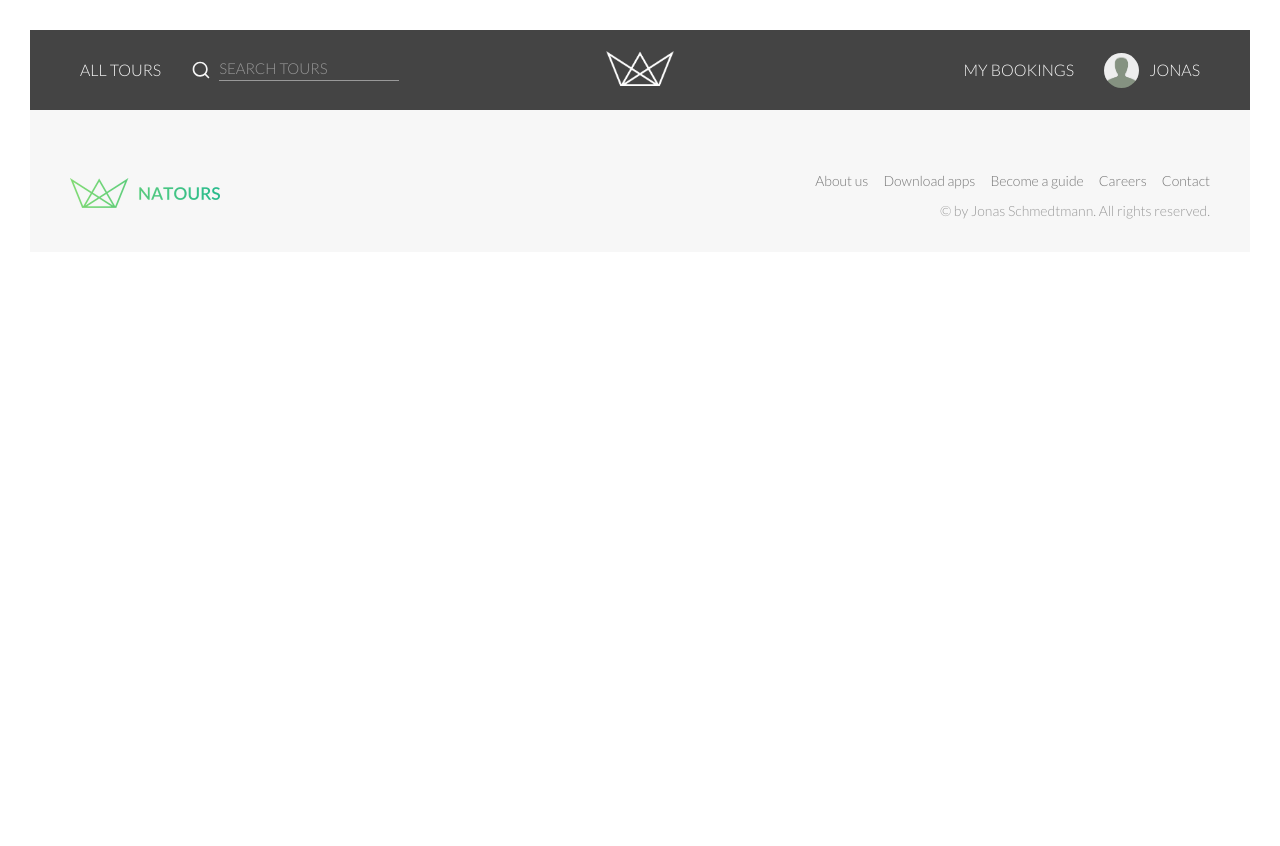
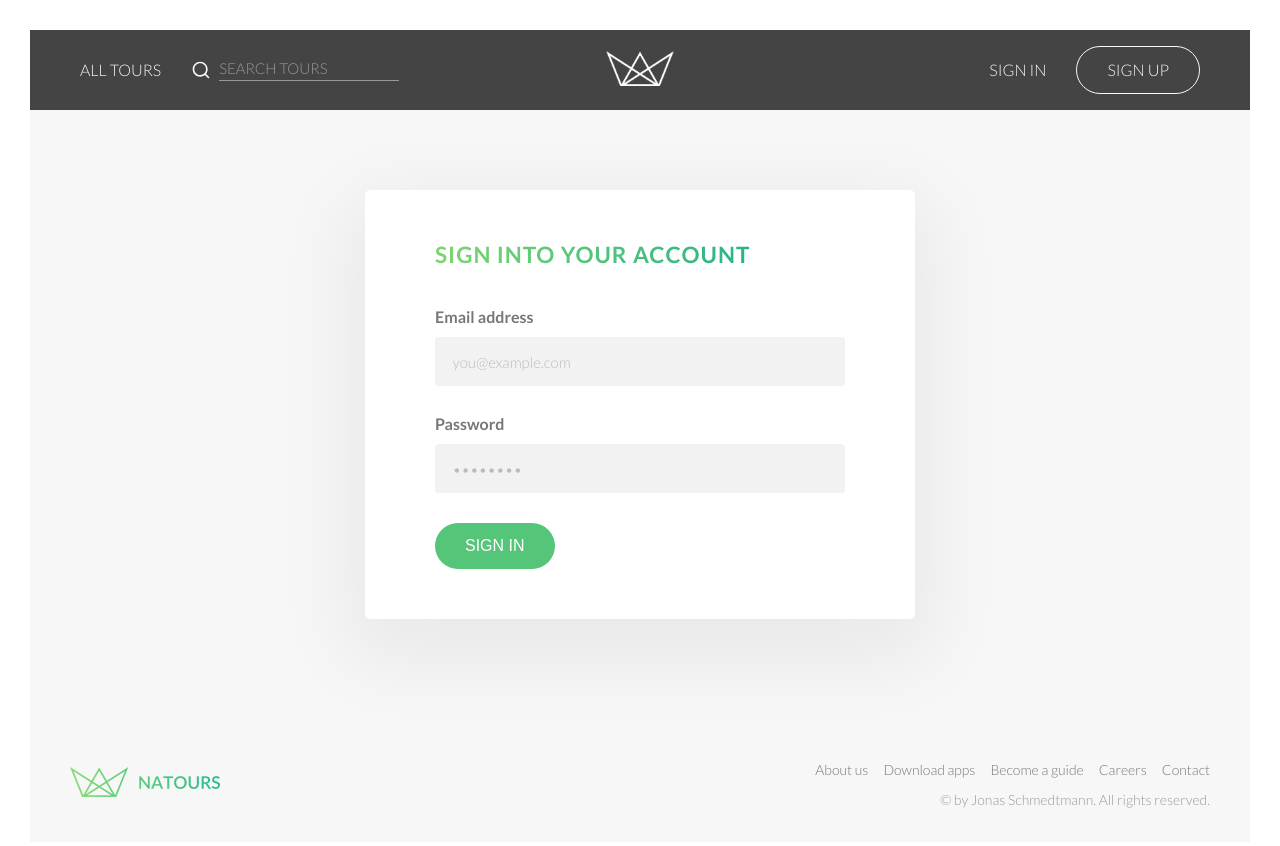
Before and after one commit to kimochiee/mern-natours, a React (Vite) app in the folder client/: page /sign-in in a window 1280 px wide. Shown: the top 846 px of the page. Before the commit the page ends 800 px from the top, so only its background shows below. Built offline with nearby package versions, Linux system fonts and the light colour scheme.

Commit message:
complete sign in functionality

```diff
--- a/client/index.html
+++ b/client/index.html
@@ -9,12 +9,7 @@
     />
     <link rel="shortcut icon" type="image/png" href="/favicon.png" />
     <base href="/" />
-    <title>Natours | Home</title>
-    <!-- <script src="https://api.mapbox.com/mapbox-gl-js/v0.50.0/mapbox-gl.js"></script>
-    <link
-      href="https://api.mapbox.com/mapbox-gl-js/v0.50.0/mapbox-gl.css"
-      rel="stylesheet"
-    /> -->
+    <title>Natours</title>
   </head>
   <body>
     <div id="root"></div>
--- a/client/src/App.jsx
+++ b/client/src/App.jsx
@@ -5,6 +5,8 @@ import Footer from './components/Footer'
 
 import Home from './pages/Home'
 import Tour from './pages/Tour'
+import Signin from './pages/Signin'
+import Signup from './pages/Signup'
 
 function App() {
   return (
@@ -12,6 +14,8 @@ function App() {
       <Header />
       <Routes>
         <Route path="/" element={<Home />} />
+        <Route path="/sign-in" element={<Signin />} />
+        <Route path="/sign-up" element={<Signup />} />
         <Route path="/tour/:tourId" element={<Tour />} />
       </Routes>
       <Footer />
--- a/client/src/components/Header.jsx
+++ b/client/src/components/Header.jsx
@@ -20,13 +20,13 @@ function Header() {
         <img src="img/logo-white.png" alt="Natours logo" />
       </div>
       <nav className="nav nav--user">
-        <a href="#" className="nav__el">My bookings</a>
+        {/* <a href="#" className="nav__el">My bookings</a>
         <a href="#" className="nav__el">
           <img src="img/users/default.jpg" alt="User photo" className="nav__user-img" />
           <span>Jonas</span>
-        </a>
-        {/* <button className="nav__el">Log in</button>
-        <button className="nav__el nav__el--cta">Sign up</button> */}
+        </a> */}
+        <a className="nav__el" href="/sign-in">Sign in</a>
+        <a className="nav__el nav__el--cta" href="/sign-up">Sign up</a>
       </nav>
     </header>
   )
--- a/client/src/pages/Home.jsx
+++ b/client/src/pages/Home.jsx
@@ -1,11 +1,8 @@
 import { useEffect, useState } from "react"
 
 import TourCard from "../components/TourCard"
-import { setTitle } from "../utils/setTitle"
 
 function Home() {
-  setTitle("Home")
-
   const [loading, setLoading] = useState(true)
   const [tours, setTours] = useState([])
 
--- /dev/null
+++ b/client/src/pages/Signin.jsx
@@ -0,0 +1,87 @@
+import { useState } from "react"
+import { useNavigate } from "react-router-dom"
+
+function Signin() {
+  const [formData, setFormData] = useState({})
+  const [loading, setLoading] = useState(false)
+  const navigate = useNavigate()
+
+  const handleChange = (e) => {
+    setFormData({
+      ...formData,
+      [e.target.name]: e.target.value.trim()
+    })
+  }
+
+  const handleSubmit = async (e) => {
+    e.preventDefault()
+
+    try {
+      setLoading(true)
+
+      const response = await fetch('http://localhost:8000/api/v1/users/signin', {
+        method: 'POST',
+        headers: {
+          'Content-Type': 'application/json'
+        },
+        // credentials: 'include',
+        body: JSON.stringify(formData)
+      })
+
+      const data = await response.json()
+      console.log(data)
+
+      if (!response.ok) {
+        throw new Error(data.message)
+      }
+
+      setLoading(false)
+      navigate('/')
+    } catch (error) {
+      setLoading(false)
+      console.error(error.message)
+    }
+  }
+
+  return (
+    <main className="main">
+      <div className="login-form">
+        <h2 className="heading-secondary ma-bt-lg">Sign into your account</h2>
+        <form className="form form--login" onSubmit={handleSubmit}>
+          <div className="form__group">
+            <label className="form__label" htmlFor="email">Email address</label>
+            <input
+              className="form__input"
+              name="email"
+              type="email"
+              placeholder="you@example.com"
+              required="required"
+              onChange={handleChange}
+            />
+          </div>
+          <div className="form__group ma-bt-md">
+            <label className="form__label" htmlFor="password">Password</label>
+            <input
+              className="form__input"
+              name="password"
+              type="password"
+              placeholder="••••••••"
+              required="required"
+              minLength="8"
+              onChange={handleChange}
+            />
+          </div>
+          <div className="form__group">
+            {loading ? (
+              <button className="btn btn--green">Loading...</button>
+            ) : (
+              <button className="btn btn--green">Sign in</button>
+            )}
+          </div>
+        </form>
+      </div>
+    </main>
+  )
+}
+
+export default Signin
--- /dev/null
+++ b/client/src/pages/Signup.jsx
@@ -0,0 +1,60 @@
+
+
+function Signup() {
+  return (
+    <main className="main">
+      <div className="login-form">
+        <h2 className="heading-secondary ma-bt-lg">Create new account</h2>
+        <form className="form form--login">
+          <div className="form__group">
+            <label className="form__label" htmlFor="email">Your name</label>
+            <input
+              className="form__input"
+              name="name"
+              type="text"
+              placeholder="John Doe"
+              required="required"
+            />
+          </div>
+          <div className="form__group">
+            <label className="form__label" htmlFor="email">Email address</label>
+            <input
+              className="form__input"
+              name="email"
+              type="email"
+              placeholder="you@example.com"
+              required="required"
+            />
+          </div>
+          <div className="form__group ma-bt-md">
+            <label className="form__label" htmlFor="password">Password</label>
+            <input
+              className="form__input"
+              name="password"
+              type="password"
+              placeholder="••••••••"
+              required="required"
+              minLength="8"
+            />
+          </div>
+          <div className="form__group ma-bt-md">
+            <label className="form__label" htmlFor="password">Confirm Password</label>
+            <input
+              className="form__input"
+              name="passwordConfirm"
+              type="password"
+              placeholder="••••••••"
+              required="required"
+              minLength="8"
+            />
+          </div>
+          <div className="form__group">
+            <button className="btn btn--green">Sign up</button>
+          </div>
+        </form>
+      </div>
+    </main>
+  )
+}
+
+export default Signup
--- a/client/src/pages/Tour.jsx
+++ b/client/src/pages/Tour.jsx
@@ -1,6 +1,5 @@
 import { useEffect, useState } from "react"
 import { useParams } from "react-router-dom"
-import { setTitle } from "../utils/setTitle"
 import OverviewBox from "../components/Tour/OverviewBox"
 import { localeDate } from "../utils/localeDate"
 import ReviewCard from "../components/Tour/ReviewCard"
@@ -15,13 +14,10 @@ function Tour() {
     const fetchTour = async () => {
       try {
         setLoading(true)
-        setTitle('...')
         const response = await fetch(`http://localhost:8000/api/v1/tours/${tourId}`)
         const data = await response.json()
-        console.log(data.data.locations);
 
         setTour(data.data)
-        setTitle(data.data.name)
         setLoading(false)
       } catch (error) {
         console.log(error)
@@ -30,8 +26,6 @@ function Tour() {
 
     fetchTour()
   }, [tourId])
-
-
 
   if (loading) {
     return (
--- a/client/src/utils/setTitle.js
+++ /dev/null
@@ -1,3 +0,0 @@
-export const setTitle = (title) => {
-  document.title = 'Natours | ' + title
-}
```
Also changed, not shown: 1 other file (tests, documents, lock files or other folders).
